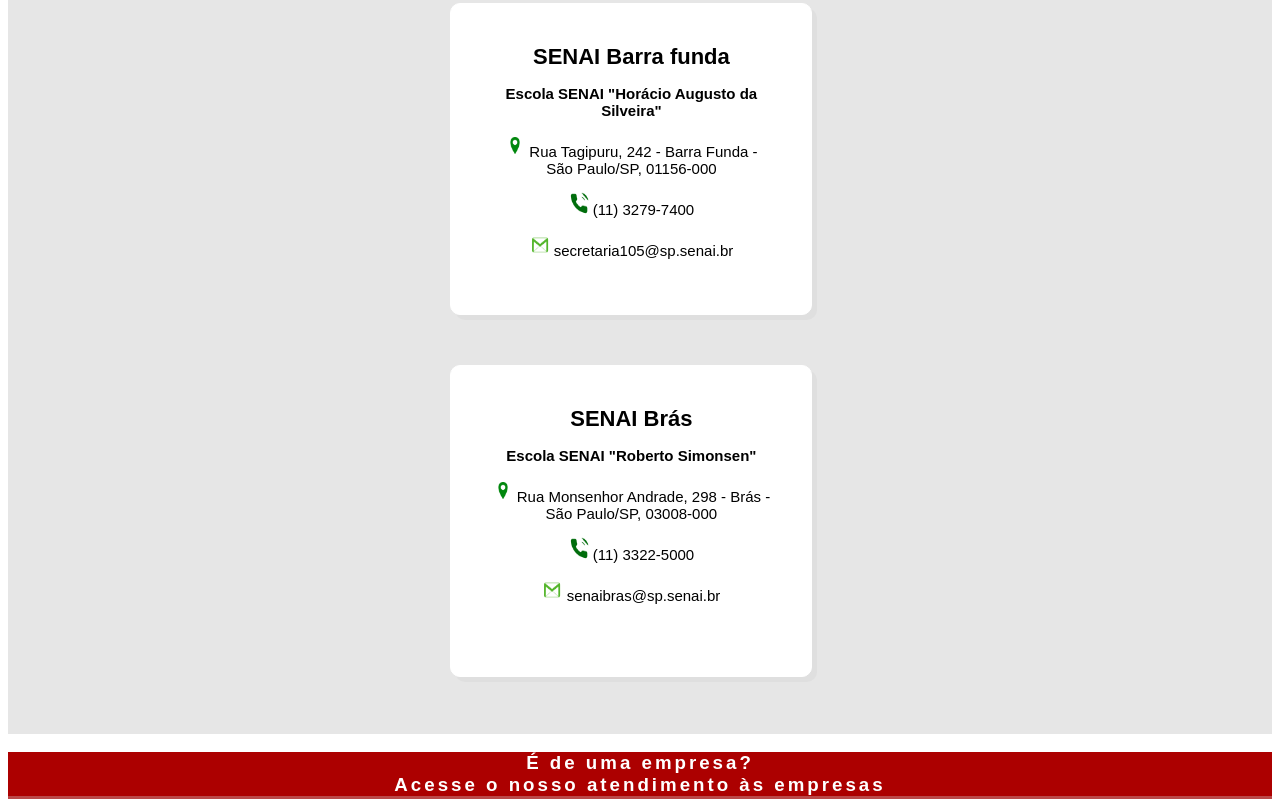
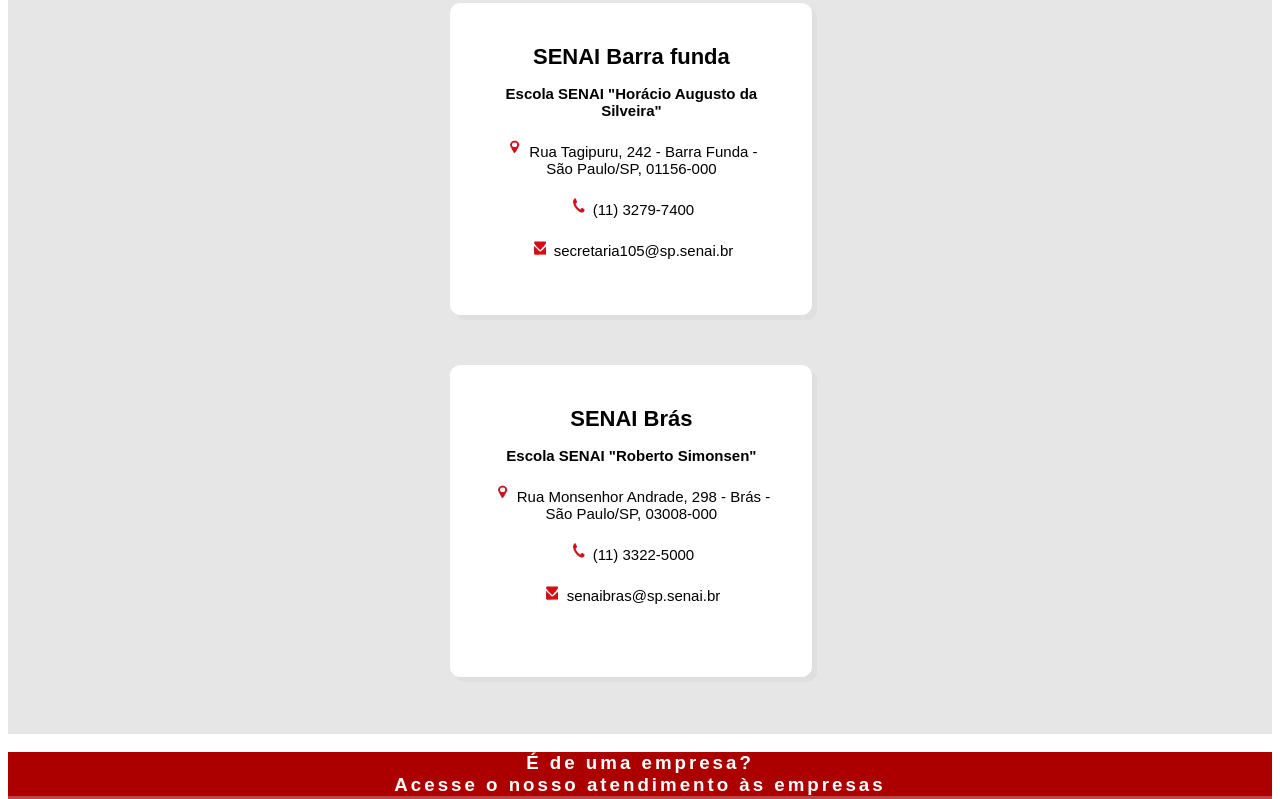
Before and after one commit to ciraht/senai1, a plain HTML site: page contato.html in a window 1280 px wide. Shown: the part 760-1559 px from the top of the page. Drawn offline with Linux system fonts and the light colour scheme.

Commit message:
Revert "a"
This reverts commit 788fd7d2d2cabeb0a9dfac5eeb15805bff2b84fa.

```diff
--- a/contato.html
+++ b/contato.html
@@ -56,17 +56,17 @@
                     <p class="subtitulo-bloco">Escola SENAI "Horácio Augusto da Silveira"</p>
 
                         <!-- Localização -->
-                    <p class="conteudo-bloco"> <img src="assets/img/icone-localizacao2.png" style="height: 23px; width: 20px;">
+                    <p class="conteudo-bloco"> <img src="assets/img/icone-localizacao.png" style="height: 23px; width: 20px;">
                         Rua Tagipuru, 242 -
                         Barra Funda -
                         São Paulo/SP, 01156-000</p>
 
                         <!-- Telefone -->
-                        <p class="conteudo-bloco"> <img src="assets/img/icone-telefone2.png" style="height: 23px; width: 20px;">
+                        <p class="conteudo-bloco"> <img src="assets/img/icone-telefone.png" style="height: 23px; width: 20px;">
                         (11) 3279-7400</p>
 
                         <!-- E-mail -->
-                    <p class="conteudo-bloco"> <img src="assets/img/icone-e-mail2.png" style="height: 23px; width: 20px;">
+                    <p class="conteudo-bloco"> <img src="assets/img/icone-e-mail.png" style="height: 23px; width: 20px;">
                         secretaria105@sp.senai.br</p>
                 </div>
 
@@ -79,15 +79,15 @@
                     <p class="subtitulo-bloco">Escola SENAI "Roberto Simonsen"</p>
 
                         <!-- Localização -->
-                    <p class="conteudo-bloco"> <img src="assets/img/icone-localizacao2.png" style="height: 23px; width: 20px;">
+                    <p class="conteudo-bloco"> <img src="assets/img/icone-localizacao.png" style="height: 23px; width: 20px;">
                         Rua Monsenhor Andrade, 298 - Brás - São Paulo/SP, 03008-000</p>
 
                         <!-- Telefone -->
-                        <p class="conteudo-bloco"> <img src="assets/img/icone-telefone2.png" style="height: 23px; width: 20px;">
+                        <p class="conteudo-bloco"> <img src="assets/img/icone-telefone.png" style="height: 23px; width: 20px;">
                             (11) 3322-5000</p>
 
                         <!-- E-mail -->
-                    <p class="conteudo-bloco"> <img src="assets/img/icone-e-mail2.png" style="height: 23px; width: 20px;">
+                    <p class="conteudo-bloco"> <img src="assets/img/icone-e-mail.png" style="height: 23px; width: 20px;">
                         senaibras@sp.senai.br</p>
                 </div>
             </nav>
```
Also changed, not shown: assets/img/icone-e-mail2.png (deleted), assets/img/icone-localizacao2.png (deleted), assets/img/icone-telefone2.png (deleted).
